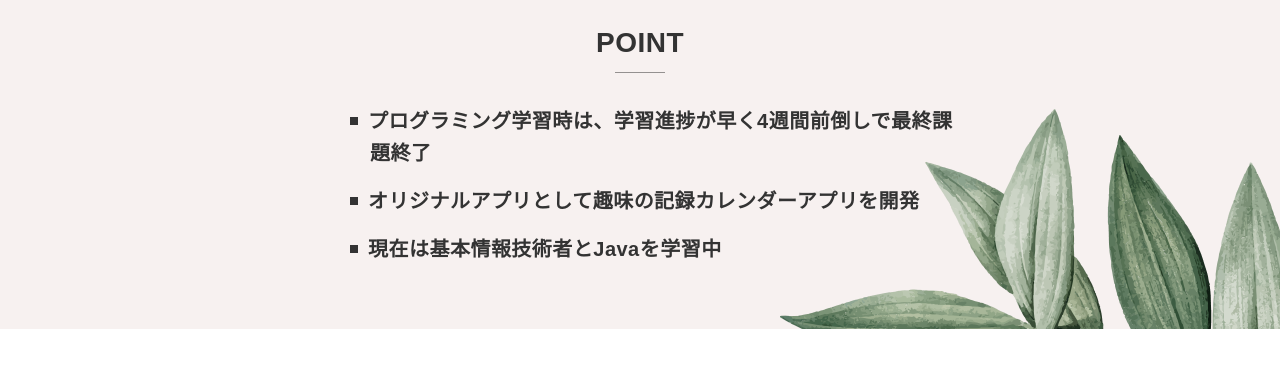
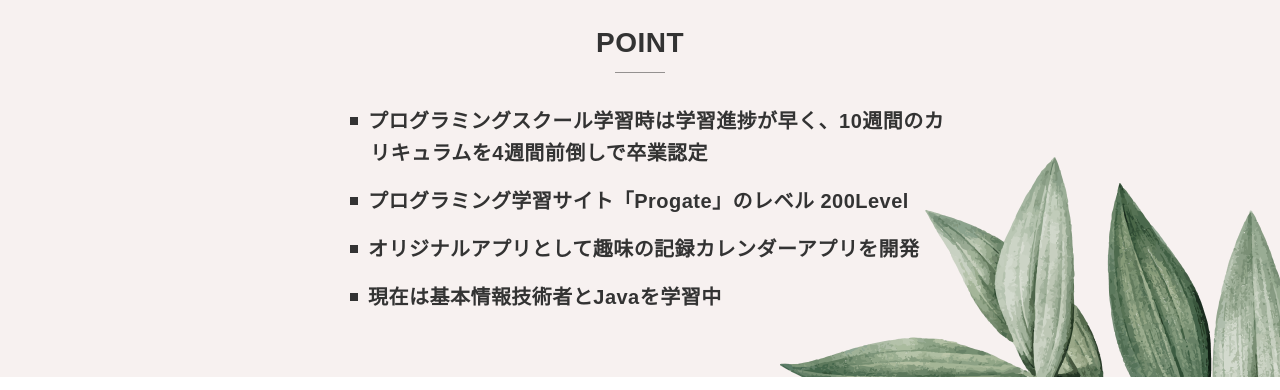
Before and after one commit to sinkaigyo46/portfolio-site, a plain HTML site: page index.html in a window 1280 px wide. Shown: the part 362-752 px from the top of the page. Drawn offline with nearby package versions, Linux system fonts and the light colour scheme.

Commit message:
説明追記

```diff
--- a/index.html
+++ b/index.html
@@ -70,7 +70,8 @@
               <!-- 記載番号：10 -->
               <!-- <li class="firstview__point-item">プログラミングスキル</li> -->
               <!-- <li class="firstview__point-item"></li> -->
-              <li class="firstview__point-item">プログラミング学習時は、学習進捗が早く4週間前倒しで最終課題終了</li>
+              <li class="firstview__point-item">プログラミングスクール学習時は学習進捗が早く、10週間のカリキュラムを4週間前倒しで卒業認定</li>
+              <li class="firstview__point-item">プログラミング学習サイト「Progate」のレベル 200Level</li>
               <li class="firstview__point-item">オリジナルアプリとして趣味の記録カレンダーアプリを開発</li>
               <li class="firstview__point-item">現在は基本情報技術者とJavaを学習中</li>
             </ul>
@@ -121,7 +122,8 @@
               <!-- 記載番号：14 -->
               <li class="skill__item">
                 <h3>バックエンド</h3>
-                <h4>Ruby（Ruby on Rails）</h4>
+                <h4>Ruby（Ruby on Rails）/ Java</h4>
+
               </li>
               <!-- 記載番号：15 -->
               <li class="skill__item">
```
